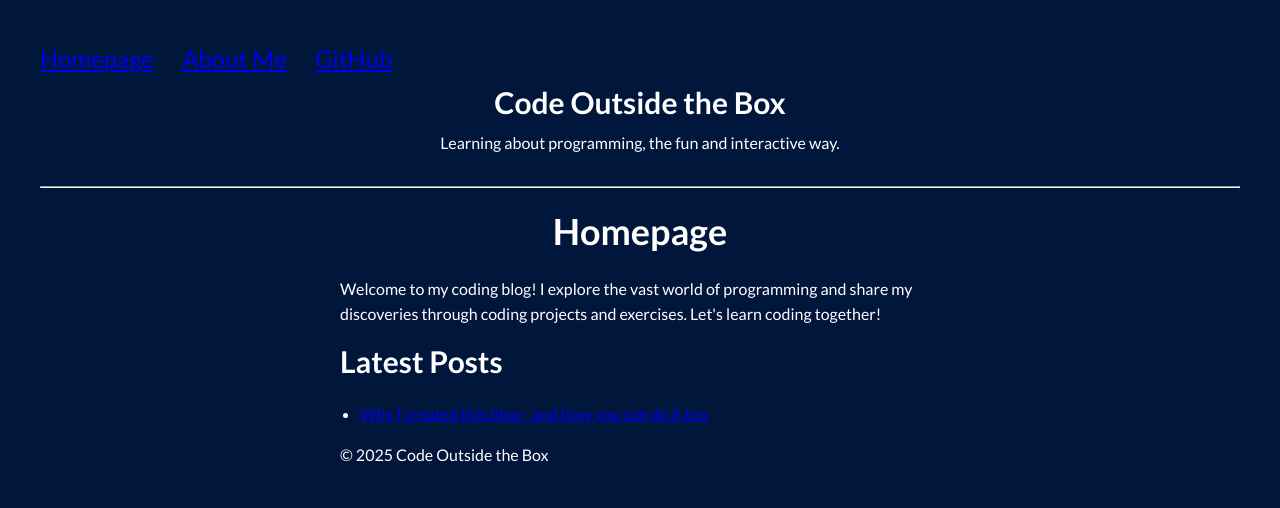
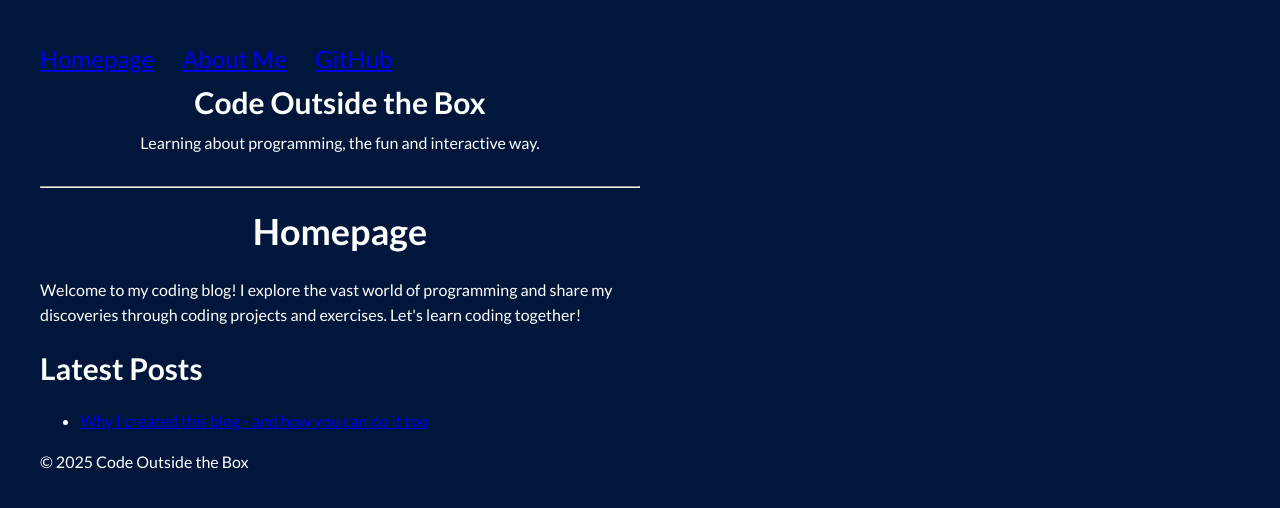
Before and after one commit to MicroChip818/microchip818.github.io, a Jekyll site: the page built from index.html, in a window 1280 px wide. Shown: the top 508 px of the page. Built offline with Jekyll 4.4.1, drawn with Linux system fonts in a browser that asks for light colours.

Commit message:
Update main.css

```diff
--- a/assets/css/main.css
+++ b/assets/css/main.css
@@ -4,6 +4,7 @@ body {
   color: #ffffff;
   padding: 2rem;
   line-height: 1.6;
+  max-width: 600px;
 }
 
 h1 {
@@ -12,17 +13,14 @@ h1 {
   text-align: center;
 }
 
-p, h2, h3, h4, h5, h6, li, pre {
-  max-width: 600px;
-  margin: 10px auto;
-}
-
 h2 {
   font-size: 30px;
+  margin: 10px auto;
 }
 
 h3 {
   font-size: 24px;
+  margin: 10px auto;
 }
 
 .blog_name {
```
